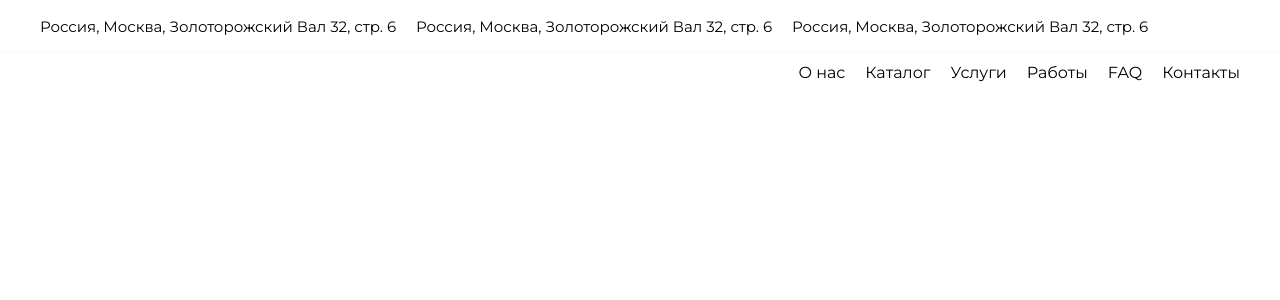
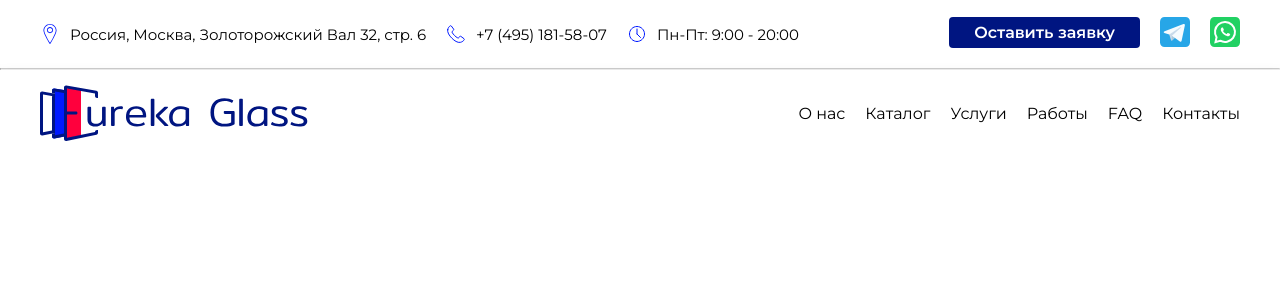
Before and after one commit to OlceGabbana/eureka_glass, a React (Create React App) app in the folder eureka_glass/: page / in a window 1280 px wide. Shown: the top 300 px of the page. Built offline with nearby package versions, Linux system fonts and the light colour scheme.

Commit message:
fix: header and behore-header elements are fixed
add icons, fix right view content

```diff
--- a/eureka_glass/src/App.js
+++ b/eureka_glass/src/App.js
@@ -1,11 +1,13 @@
 import variables from './components/variables.modules.scss';
 import BeforeHeader from './components/Before-Header/Before-Header';
+import BHeaderHr from './components/Before-Header-Hr/Before-Header-Hr';
 import Header from "./components/Header/Header";
 
 function App() {
   return (
     <div>
       <BeforeHeader/>
+      <BHeaderHr/>
       <Header/>
     </div>
 
--- /dev/null
+++ b/eureka_glass/src/components/Before-Header-Hr/Before-Header-Hr.js
@@ -0,0 +1,11 @@
+import './Before-Header-Hr.scss';
+
+const BHeaderHr = () => {
+  return (
+    <div>
+        <hr class="bheader-hr"/>
+    </div>
+  )
+}
+
+export default BHeaderHr;
--- /dev/null
+++ b/eureka_glass/src/components/Before-Header-Hr/Before-Header-Hr.scss
@@ -0,0 +1,3 @@
+.bheader-hr {
+  border-top: 1px solid #ccc;
+}
--- /dev/null
+++ b/eureka_glass/src/components/Before-Header/Before-Header-Buttons/Before-Header-Buttons.js
@@ -0,0 +1,16 @@
+import './Before-Header-Buttons.scss';
+import TelegramIcon from '../../../assets/media/icons/header/telegram.svg';
+import WhatsAppIcon from '../../../assets/media/icons/header/whatsapp.svg';
+import variables from '../../variables.modules.scss';
+
+const BHeaderButtons = () => {
+  return (
+    <div className="bheader-buttons">
+      <a href="#feedback" className="bheader-button">Оставить заявку</a>
+      <a href=""><img src={TelegramIcon} alt=""/></a>
+      <a href=""><img src={WhatsAppIcon} alt=""/></a>
+    </div>
+  )
+}
+
+export default BHeaderButtons;
--- /dev/null
+++ b/eureka_glass/src/components/Before-Header/Before-Header-Buttons/Before-Header-Buttons.scss
@@ -0,0 +1,30 @@
+@import '../../variables.modules.scss';
+
+.bheader-buttons {
+  display: flex;
+  gap: 20px;
+  align-items: flex-start;
+  margin: 17px 0;
+
+  a {
+    &:hover {
+      opacity: 0.8;
+      transition: $transition-buttons;
+    }
+  }
+}
+
+.bheader-button {
+  background-color: $color-buttons;
+  color: $color-white;
+  font-family: $font-semibold;
+  padding: 6px 25px;
+  border-radius: $border-radius-button;
+  transition: $transition-buttons;
+  text-decoration: none;
+
+  &:hover {
+    opacity: 0.8;
+    transition: $transition-buttons;
+  }
+}
--- a/eureka_glass/src/components/Before-Header/Before-Header-Contact/Before-Header-Contact-Elem/Before-Header-Contact-Elem.js
+++ b/eureka_glass/src/components/Before-Header/Before-Header-Contact/Before-Header-Contact-Elem/Before-Header-Contact-Elem.js
@@ -1,11 +1,10 @@
 import './Before-Header-Contact-Elem.scss';
-import variables from '../../../variables.modules.scss';
 
-const BHeaderCElem = () => {
+const BHeaderCElem = (props) => {
   return (
     <div className="bheader-content-elem">
-      {/* <img src="/assets/media/icons/header/header-address.svg" alt=""/> */}
-      <a href="">Россия, Москва, Золоторожский Вал 32, стр. 6</a>
+      <img src={props.imgPath} alt=""/>
+      <a href="">{props.text}</a>
     </div>
   )
 }
--- a/eureka_glass/src/components/Before-Header/Before-Header-Contact/Before-Header-Contact.js
+++ b/eureka_glass/src/components/Before-Header/Before-Header-Contact/Before-Header-Contact.js
@@ -1,13 +1,16 @@
 import './Before-Header-Contact.scss';
 import BHeaderCElem from './Before-Header-Contact-Elem/Before-Header-Contact-Elem';
+import IconAddress from '../../../assets/media/icons/header/header-address.svg';
+import IconPhone from '../../../assets/media/icons/header/header-phone.svg';
+import IconTime from '../../../assets/media/icons/header/header-time.svg';
 import variables from '../../variables.modules.scss';
 
 const BHeaderContact = () => {
   return (
     <div className="bheader-contact">
-      <BHeaderCElem/>
-      <BHeaderCElem/>
-      <BHeaderCElem/>
+      <BHeaderCElem imgPath={IconAddress} text="Россия, Москва, Золоторожский Вал 32, стр. 6"/>
+      <BHeaderCElem imgPath={IconPhone} text="+7 (495) 181-58-07"/>
+      <BHeaderCElem imgPath={IconTime} text="Пн-Пт: 9:00 - 20:00"/>
     </div>
   )
 }
--- a/eureka_glass/src/components/Before-Header/Before-Header.js
+++ b/eureka_glass/src/components/Before-Header/Before-Header.js
@@ -1,19 +1,13 @@
 import "./Before-Header.scss";
-import BHeaderContact from './Before-Header-Contact/Before-Header-Contact'
-import variables from '../../components/variables.modules.scss';
+import BHeaderContact from './Before-Header-Contact/Before-Header-Contact';
+import BHeaderButtons from "./Before-Header-Buttons/Before-Header-Buttons";
 
 const BeforeHeader = () => {
   return (
-
-    <div className="wrap before-header">
+  <div className="wrap before-header">
     <BHeaderContact/>
-    {/* <div className="bheader-buttons">
-      <a href="#feedback" className="bheader-button">Оставить заявку</a>
-      <a href=""><img src="/assets/media/icons/header/telegram.svg" alt=""></a>
-      <a href=""><img src="/assets/media/icons/header/whatsapp.svg" alt=""></a>
-    </div> */}
+    <BHeaderButtons/>
   </div>
-  // <hr className="bheader-hr">
 
   )
 }
--- a/eureka_glass/src/components/Before-Header/Before-Header.scss
+++ b/eureka_glass/src/components/Before-Header/Before-Header.scss
@@ -1,5 +1,3 @@
-@import '../variables.modules.scss';
-
 .before-header {
   display: flex;
   justify-content: space-between;
--- a/eureka_glass/src/components/Header/Header.js
+++ b/eureka_glass/src/components/Header/Header.js
@@ -1,4 +1,5 @@
 import "./Header.scss";
+import Logo from '../../assets/media/icons/header/logo.svg'
 import variables from '../variables.modules.scss';
 
 const Header = () => {
@@ -6,7 +7,7 @@ const Header = () => {
 
   <header>
     <div className="header-content wrap">
-      <a href=""></a>
+      <a href=""><img src={Logo} alt="logo"/></a>
       <nav>
         <ul>
           <li><a href="">О нас</a></li>
```
